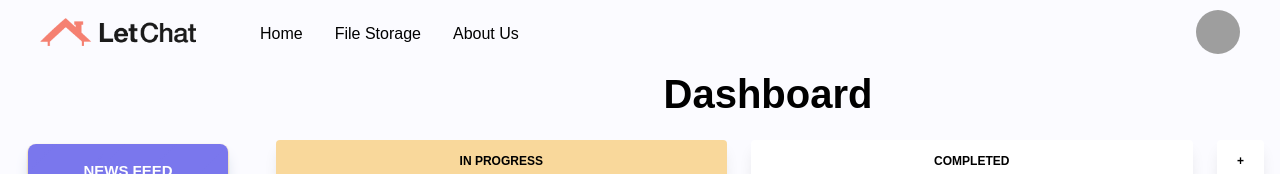
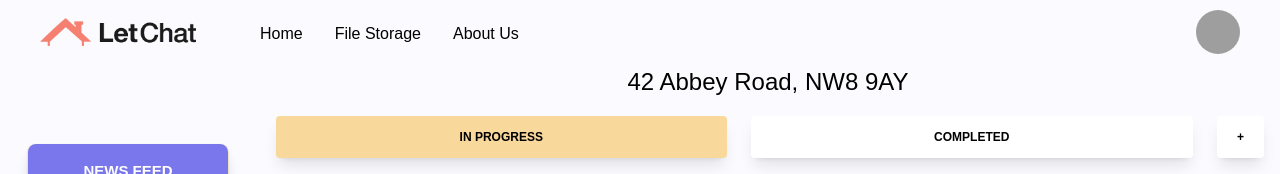
Before and after one commit to SchoolOfCode/bc13_final-project_front-end-git-gud, a Next.js app in the folder letchat/: page /jobboard in a window 1280 px wide. Shown: the top 174 px of the page. Built offline with nearby package versions, Linux system fonts and the light colour scheme; no server answers; the database is empty; sample sign-in values are in the browser's storage; grey boxes are pictures that could not be loaded.

Commit message:
dashboard name changed to address

```diff
--- a/letchat/components/Content/index.tsx
+++ b/letchat/components/Content/index.tsx
@@ -16,7 +16,7 @@ const Content = ({ title, central, newsfeed }: ContentProps) => {
             {newsfeed}
           </div>
           <div className="flex-1 items-start lg:w-[60%]">
-            <h1 className="text-md text-md text-center">{title}</h1>
+            <h2 className="text-center">{title}</h2>
             {central}
           </div>
         </div>
--- a/letchat/pages/jobboard/index.tsx
+++ b/letchat/pages/jobboard/index.tsx
@@ -22,7 +22,7 @@ export default function JobBoard() {
         <link rel="icon" href="/favicon.ico" />
       </Head>
       <Content
-        title={"Dashboard"}
+        title={"42 Abbey Road, NW8 9AY"}
         navigation={<NavigationPoint />}
         newsfeed={
           <NewsFeed
--- a/letchat/pages/storage.tsx
+++ b/letchat/pages/storage.tsx
@@ -86,8 +86,9 @@ export default function Storage() {
               type="file"
               onChange={(e: any) => setFile(e.target.files[0])}
             />
+
             <button
-              className="my-2 h-10 w-full rounded-full border border-black bg-light-hot py-2 px-4 font-bold text-white shadow-xl shadow-gray-300 hover:border-transparent hover:bg-light-hot hover:opacity-60"
+              className="mt-8 h-10 w-full rounded-full border border-black bg-light-hot py-2 px-4 font-bold text-white shadow-xl shadow-gray-300 hover:border-transparent hover:bg-light-hot hover:opacity-60"
               onClick={uploadFile}
             >
               Upload
```
